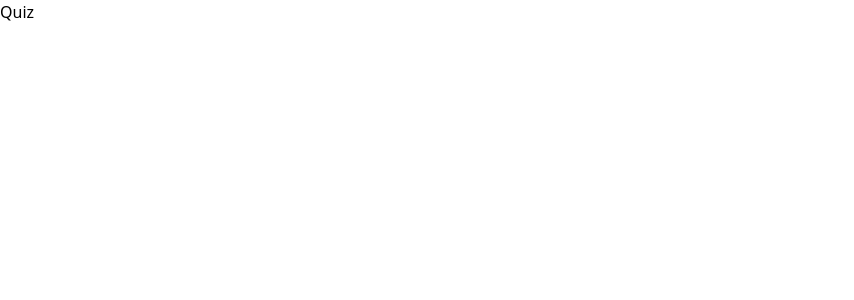
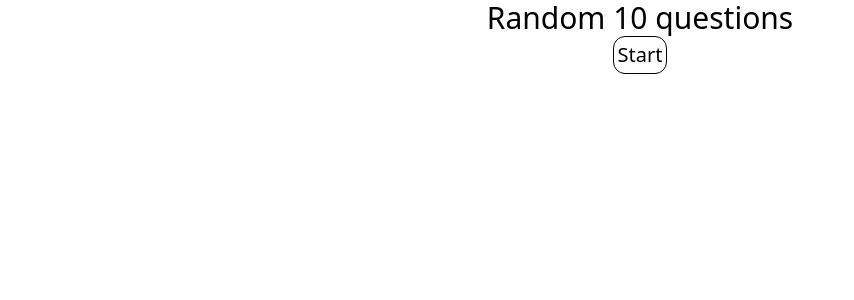
Before and after one commit to jakubhajduk53/quiz-2025, a Vue app: page / in a window 1280 px wide. Shown: the top 300 px of the page, without its empty margins (0-854 px from the left). Built offline with nearby package versions, Linux system fonts and the light colour scheme.

Commit message:
feat: add routing

```diff
--- a/src/App.vue
+++ b/src/App.vue
@@ -1,7 +1,9 @@
-<script setup lang="ts"></script>
+<script setup lang="ts">
+import { RouterView } from "vue-router";
+</script>
 
 <template>
-  <div>Quiz</div>
+  <RouterView />
 </template>
 
 <style scoped></style>
--- /dev/null
+++ b/src/router/index.ts
@@ -0,0 +1,15 @@
+import { createRouter, createWebHistory } from "vue-router";
+import HomeView from "../views/HomeView.vue";
+
+const router = createRouter({
+  history: createWebHistory(import.meta.env.BASE_URL),
+  routes: [
+    {
+      path: "/",
+      name: "home",
+      component: HomeView,
+    },
+  ],
+});
+
+export default router;
--- /dev/null
+++ b/src/views/HomeView.vue
@@ -0,0 +1,10 @@
+<script setup lang="ts"></script>
+
+<template>
+  <div class="flex flex-col items-center">
+    <div class="text-3xl">Random 10 questions</div>
+    <button class="text-xl border rounded-xl p-1 cursor-pointer">Start</button>
+  </div>
+</template>
+
+<style scoped></style>
```
Also changed, not shown: src/main.ts (+9 -4 lines).
